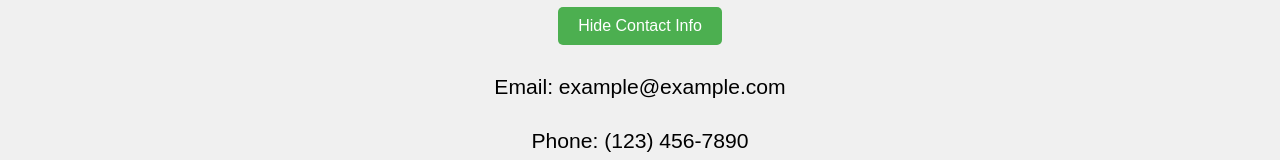
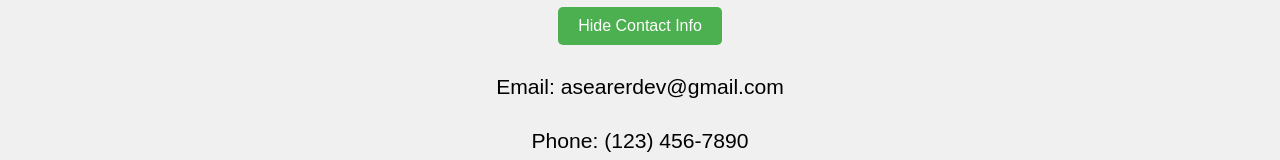
Before and after one commit to asearer/portfolio, a React (Create React App) app: page / in a window 1280 px wide. Both pictures are taken after a click on the button "Show Contact Info". Shown: the part 290-450 px from the top of the page. Built offline with nearby package versions, Linux system fonts and the light colour scheme.

Commit message:
On branch main  Your branch is up to date with 'origin/main'.  Changes to be committed: 	modified:   src/components/HeroSection.js

```diff
--- a/src/components/HeroSection.js
+++ b/src/components/HeroSection.js
@@ -18,9 +18,9 @@ const HeroSection = () => {
 
       {showContact && (
         <div className="contact-info">
-          <p>Email: example@example.com</p>
+          <p>Email: asearerdev@gmail.com</p>
           <p>Phone: (123) 456-7890</p>
-          <p>LinkedIn: <a href="https://www.linkedin.com/in/yourprofile" target="_blank" rel="noopener noreferrer">Your LinkedIn Profile</a></p>
+          <p>LinkedIn: <a href="https://www.linkedin.com/in/alonzasearer/" target="_blank" rel="noopener noreferrer">Your LinkedIn Profile</a></p>
         </div>
       )}
     </div>
```
